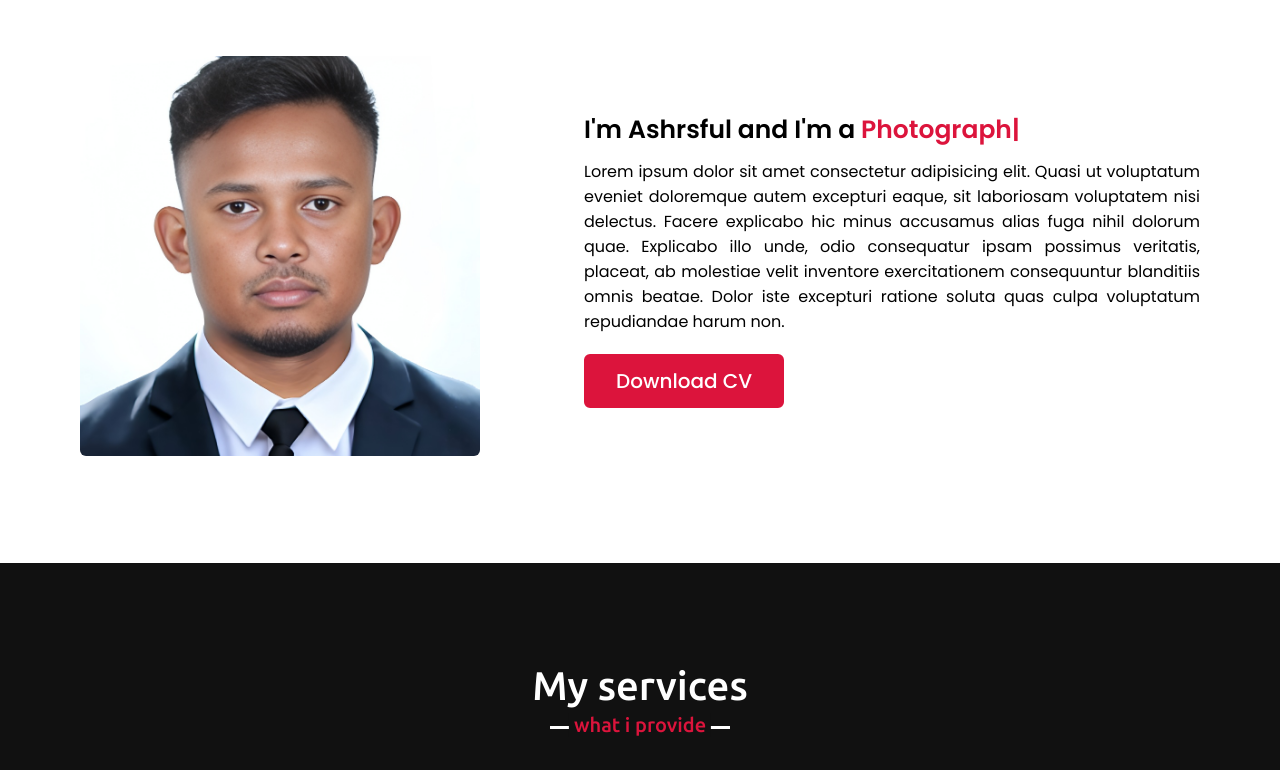
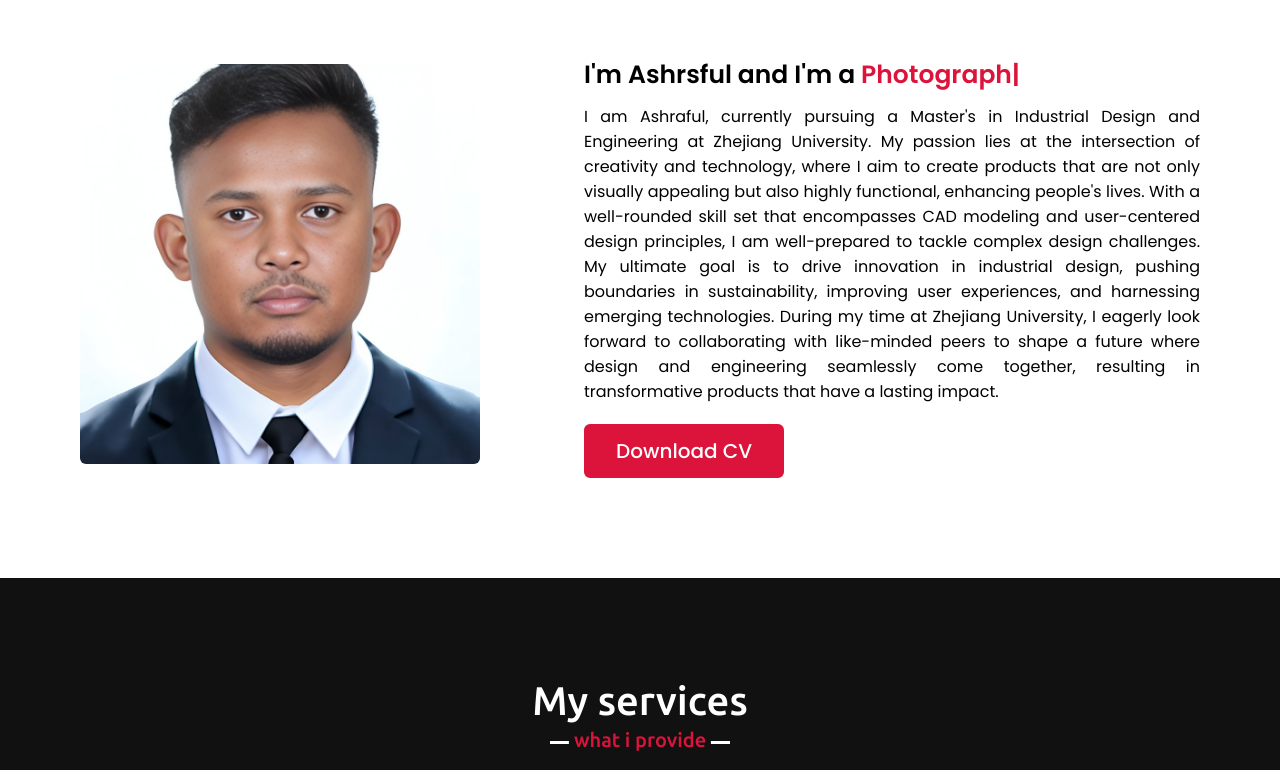
Before and after one commit to Ashraful756/Ashraful_Profile, a plain HTML site: page index.html in a window 1280 px wide. Shown: the part 970-1740 px from the top of the page. Drawn offline with nearby package versions, Linux system fonts and the light colour scheme.

Commit message:
Update index.html

```diff
--- a/index.html
+++ b/index.html
@@ -59,8 +59,10 @@
                 </div>
                 <div class="column right">
                     <div class="text">I'm Ashrsful and I'm a <span class="typing-2"></span></div>
-                    <p>Lorem ipsum dolor sit amet consectetur adipisicing elit. Quasi ut voluptatum eveniet doloremque autem excepturi eaque, sit laboriosam voluptatem nisi delectus. Facere explicabo hic minus accusamus alias fuga nihil dolorum quae. Explicabo
-                        illo unde, odio consequatur ipsam possimus veritatis, placeat, ab molestiae velit inventore exercitationem consequuntur blanditiis omnis beatae. Dolor iste excepturi ratione soluta quas culpa voluptatum repudiandae harum non.</p>
+                    <p>I am Ashraful, currently pursuing a Master's in Industrial Design and Engineering at Zhejiang University. My passion lies at the intersection of creativity and technology, where I aim to create products that are not only visually appealing
+                        but also highly functional, enhancing people's lives. With a well-rounded skill set that encompasses CAD modeling and user-centered design principles, I am well-prepared to tackle complex design challenges. My ultimate goal is
+                        to drive innovation in industrial design, pushing boundaries in sustainability, improving user experiences, and harnessing emerging technologies. During my time at Zhejiang University, I eagerly look forward to collaborating with
+                        like-minded peers to shape a future where design and engineering seamlessly come together, resulting in transformative products that have a lasting impact.</p>
                     <a href="#">Download CV</a>
                 </div>
             </div>
@@ -208,7 +210,8 @@
             <div class="contact-content">
                 <div class="column left">
                     <div class="text">Get in Touch</div>
-                    <p>Lorem, ipsum dolor sit amet consectetur adipisicing elit. Dignissimos harum corporis fuga corrupti. Doloribus quis soluta nesciunt veritatis vitae nobis?</p>
+                    <p>
+                        Enthusiastic and highly motivated Industrial Design and Engineering student with a track record of effective leadership skills. I thrive on taking initiative and actively seek out new challenges in the field.</p>
                     <div class="icons">
                         <div class="row">
                             <i class="fas fa-user"></i>
```
